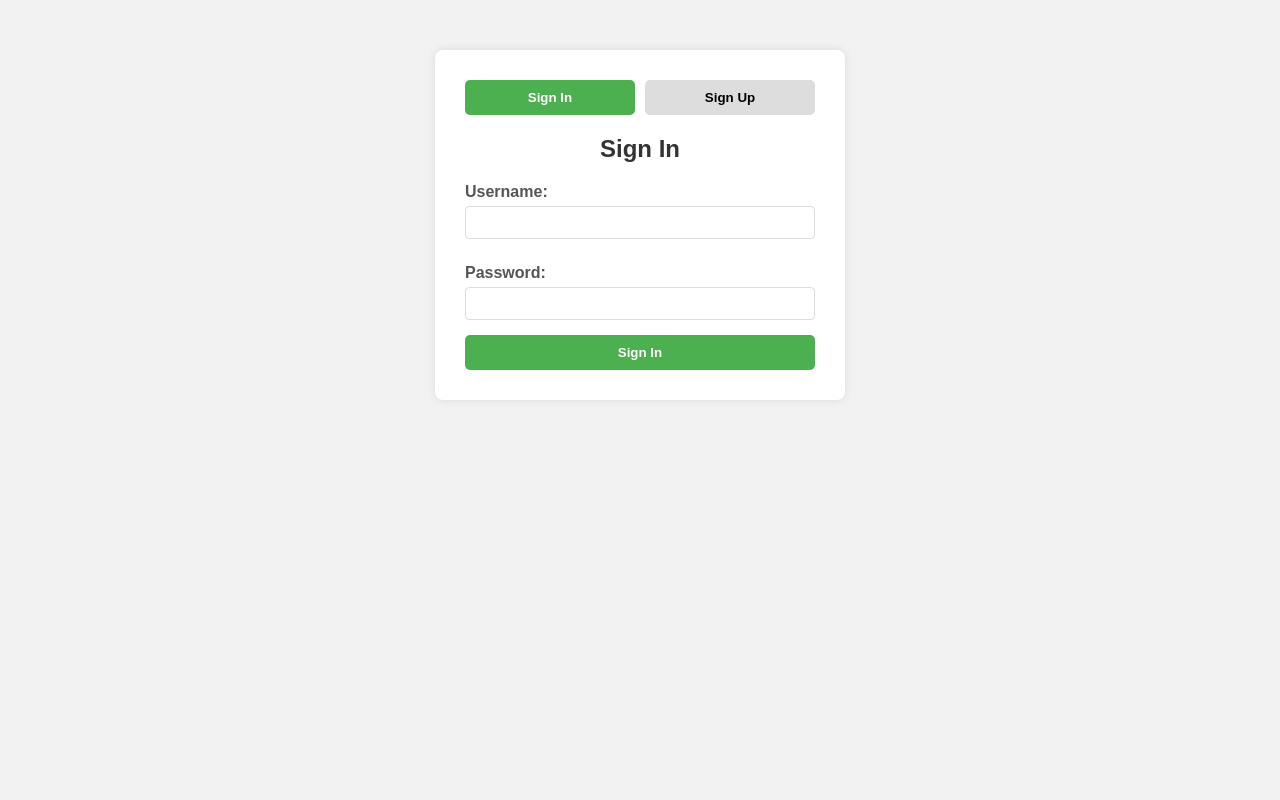
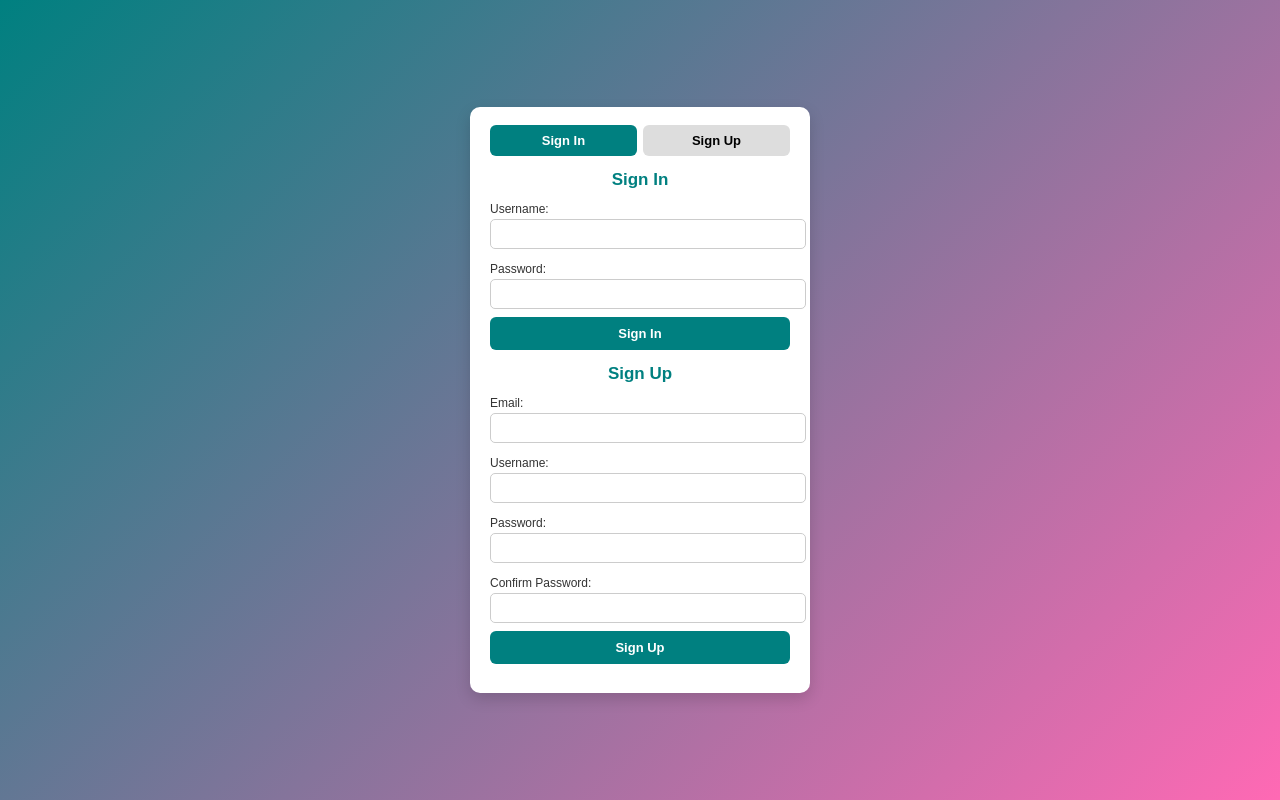
Before and after one commit to sokyikoy627-netizen/again-git-branch-2027B, a plain HTML site: page index.html in a window 1280 px wide. Drawn offline with Linux system fonts and the light colour scheme.

Commit message:
Update sign-up HTML and CSS (#2)
Co-authored-by: sokyi <sokyikoy627gmail.com>

```diff
--- a/index.css
+++ b/index.css
@@ -1,96 +1,103 @@
 body {
-  font-family: Arial, sans-serif;
-  background-color: #f2f2f2;
+  font-family: 'Poppins', sans-serif;
+  background: linear-gradient(135deg, #008080, #ff69b4);
+  display: flex;
+  justify-content: center;
+  align-items: center;
+  height: 100vh;
+  margin: 0;
 }
 
 .container {
-  width: 350px;
-  margin: 50px auto;
-  padding: 30px;
-  background: white;
-  border-radius: 8px;
-  box-shadow: 0 0 10px rgba(0,0,0,0.1);
+  width: 100%;
+  max-width: 300px;       /* smaller width */
+  padding: 18px 20px;     /* compact padding */
+  background: #fff;
+  border-radius: 10px;
+  box-shadow: 0 6px 15px rgba(0,0,0,0.15);
+  overflow-y: auto;       /* scroll if needed */
 }
 
 .toggle-buttons {
   display: flex;
-  gap: 10px;
-  margin-bottom: 20px;
+  gap: 6px;
+  margin-bottom: 12px;
 }
 
 .toggle-btn {
   flex: 1;
-  padding: 10px;
+  padding: 8px;
   background: #ddd;
   border: none;
-  border-radius: 5px;
+  border-radius: 6px;
   cursor: pointer;
   transition: all 0.3s ease;
   font-weight: bold;
+  font-size: 13px;
 }
 
 .toggle-btn.active {
-  background: #4CAF50;
-  color: white;
+  background: #008080;
+  color: #fff;
 }
 
 .toggle-btn:hover {
-  background: #bbb;
-}
-
-.toggle-btn.active:hover {
-  background: #45a049;
-}
-
-.form-section {
-  display: block;
-  transition: opacity 0.3s ease;
-}
-
-.form-section.hidden {
-  display: none;
+  background: #ff69b4;
+  color: #fff;
 }
 
 h2 {
   text-align: center;
-  margin-bottom: 20px;
-  color: #333;
+  margin-bottom: 12px;
+  color: #008080;
+  font-size: 17px;
 }
 
 label {
   display: block;
-  margin: 10px 0 5px;
-  color: #555;
-  font-weight: bold;
+  margin: 5px 0 3px;
+  color: #333;
+  font-weight: 500;
+  font-size: 12px;
 }
 
 input {
   width: 100%;
-  padding: 8px;
-  margin-bottom: 15px;
-  border: 1px solid #ddd;
-  border-radius: 4px;
-  box-sizing: border-box;
+  padding: 7px;
+  margin-bottom: 8px;
+  border: 1px solid #ccc;
+  border-radius: 5px;
+  font-size: 12px;
 }
 
 input:focus {
   outline: none;
-  border-color: #4CAF50;
-  box-shadow: 0 0 5px rgba(76, 175, 80, 0.3);
+  border-color: #ff69b4;
+  box-shadow: 0 0 4px rgba(255, 105, 180, 0.3);
 }
 
 button[type="submit"] {
   width: 100%;
-  padding: 10px;
-  background: #4CAF50;
+  padding: 9px;
+  background: #008080;
   color: white;
   border: none;
-  border-radius: 5px;
+  border-radius: 6px;
   cursor: pointer;
   font-weight: bold;
-  transition: background 0.3s ease;
+  font-size: 13px;
+  transition: background 0.3s ease, transform 0.2s ease;
 }
 
 button[type="submit"]:hover {
-  background: #45a049;
+  background: #ff69b4;
+  transform: scale(1.03);
 }
+
+.message {
+  text-align: center;
+  margin-top: 6px;
+  font-size: 11px;
+  font-weight: 600;
+  color: #008080;
+}
--- a/index.html
+++ b/index.html
@@ -16,7 +16,7 @@
     <!-- Sign In Form -->
     <div id="signIn" class="form-section">
       <h2>Sign In</h2>
-      <form>
+      <form onsubmit="handleSignIn(event)">
         <label for="signin-username">Username:</label>
         <input type="text" id="signin-username" name="username" required>
 
@@ -24,13 +24,14 @@
         <input type="password" id="signin-password" name="password" required>
 
         <button type="submit">Sign In</button>
+        <p id="signin-message" class="message"></p>
       </form>
     </div>
 
     <!-- Sign Up Form -->
     <div id="signUp" class="form-section hidden">
       <h2>Sign Up</h2>
-      <form>
+      <form onsubmit="handleSignUp(event)">
         <label for="signup-email">Email:</label>
         <input type="email" id="signup-email" name="email" required>
 
@@ -44,6 +45,7 @@
         <input type="password" id="signup-confirm" name="confirm" required>
 
         <button type="submit">Sign Up</button>
+        <p id="signup-message" class="message"></p>
       </form>
     </div>
   </div>
@@ -62,6 +64,30 @@
       document.querySelectorAll('.toggle-btn')[0].classList.remove('active');
       document.querySelectorAll('.toggle-btn')[1].classList.add('active');
     }
+
+    function handleSignIn(event) {
+      event.preventDefault();
+      const msg = document.getElementById('signin-message');
+      msg.textContent = "Signing in...";
+      msg.style.color = "#008080";
+
+      setTimeout(() => {
+        msg.textContent = "✅ Signed in successfully!";
+        msg.style.color = "#ff69b4";
+      }, 1500);
+    }
+
+    function handleSignUp(event) {
+      event.preventDefault();
+      const msg = document.getElementById('signup-message');
+      msg.textContent = "Creating account...";
+      msg.style.color = "#008080";
+
+      setTimeout(() => {
+        msg.textContent = "🎉 Account created successfully!";
+        msg.style.color = "#ff69b4";
+      }, 1500);
+    }
   </script>
 </body>
 </html>
```
